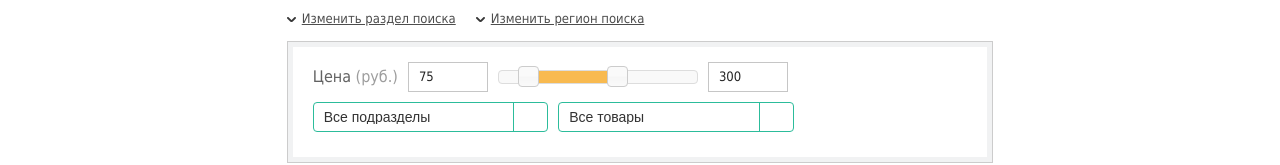
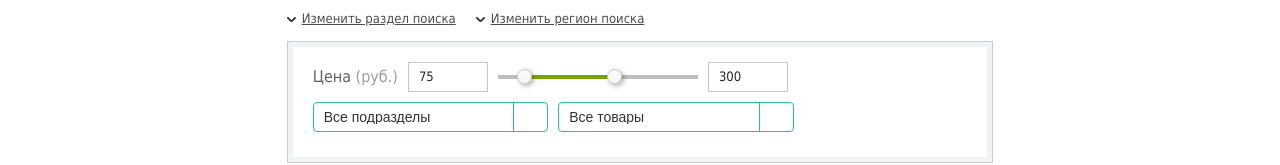
Before and after one commit to fatuk/pulset, a website: page index.html in a window 1280 px wide. Shown: the part 325-490 px from the top of the page. Drawn offline with Linux system fonts and the light colour scheme.

Commit message:
Add custom styles for slider

```diff
--- a/index.html
+++ b/index.html
@@ -640,7 +640,7 @@
                                                 Цена <span class="label__grey">(руб.)</span>
                                             </label>
                                             <input id="fromPrice" type="text" class="input input_border" placeholder="от">
-                                            <div class="js-searchSlider search-filter__slider"></div>
+                                            <div class="js-searchSlider slider"></div>
                                             <input id="toPrice" type="text" class="input input_border" placeholder="до">
                                         </div>
                                         <!-- Form row -->
--- a/less/main.less
+++ b/less/main.less
@@ -27,6 +27,6 @@
 @import 'aside';
 @import 'search-filter';
 @import 'search';
-
+@import 'slider';
 
 @import 'media';
--- a/less/search-filter.less
+++ b/less/search-filter.less
@@ -4,12 +4,6 @@
         border: solid 5px #f1f2f3;
         padding: 15px 20px;
     }
-    &__slider {
-        width: 200px;
-        float: left;
-        margin-right: 10px;
-        margin-top: 8px;
-    }
     &__container {
         width: 75%;
     }
--- /dev/null
+++ b/less/slider.less
@@ -0,0 +1,36 @@
+.slider {
+    width: 200px;
+    float: left;
+    margin-right: 10px;
+    margin-top: 8px;
+    &:before {
+        content: '';
+        width: 100%;
+        height: 4px;
+        background: #bdbdbd;
+        position: absolute;
+        top: 5px;
+    }
+}
+
+.ui-slider-range {
+    background: #75a600;
+    height: 4px !important;
+    top: 5px !important;
+}
+
+.ui-slider-handle {
+    .border-radius(50%);
+    top: -1px !important;
+    width: 15px !important;
+    height: 15px !important;
+    cursor: pointer !important;
+    border: solid 1px #bdbdbd;
+    .box-shadow(2px 2px 5px rgba(0,0,0,0.3));
+}
+
+.ui-widget-content {
+    height: 4px !important;
+    background: none;
+    border: none;
+}
```
Also changed, not shown: css/main.css, 1 other file.
